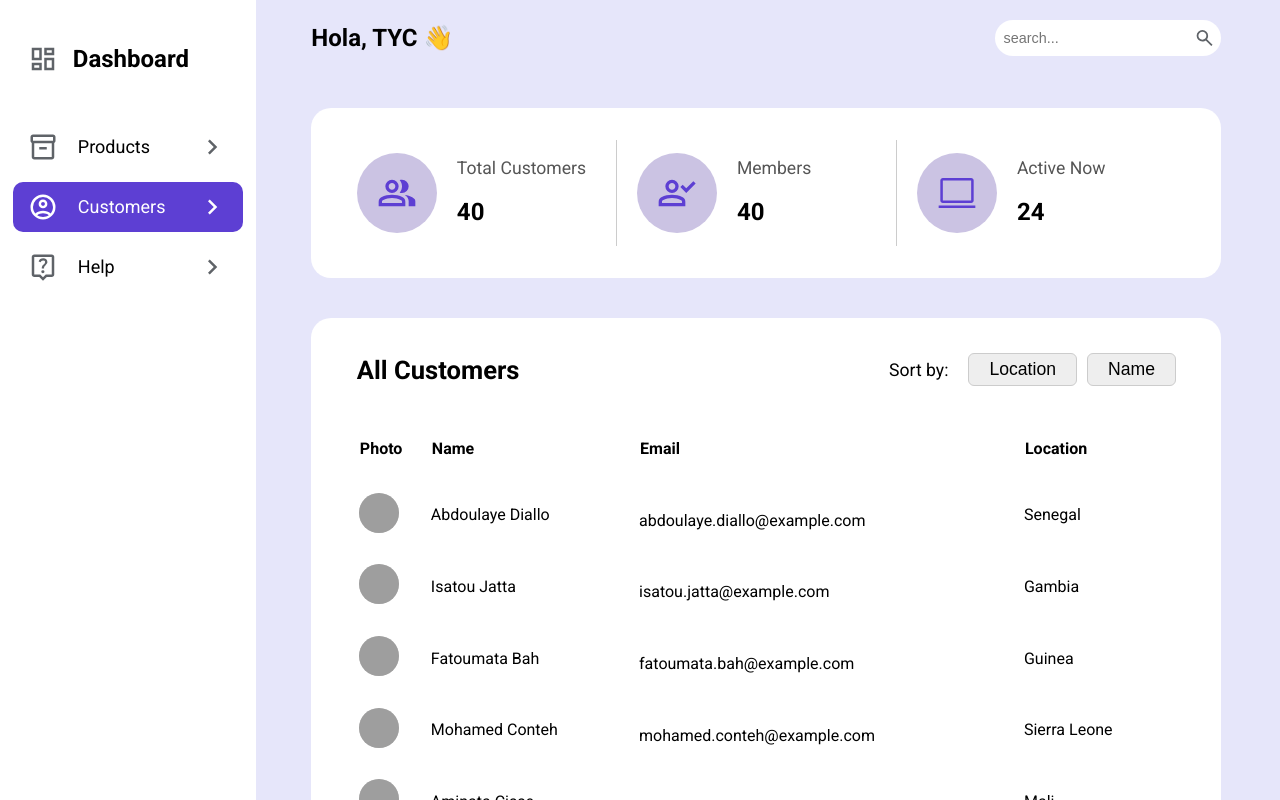
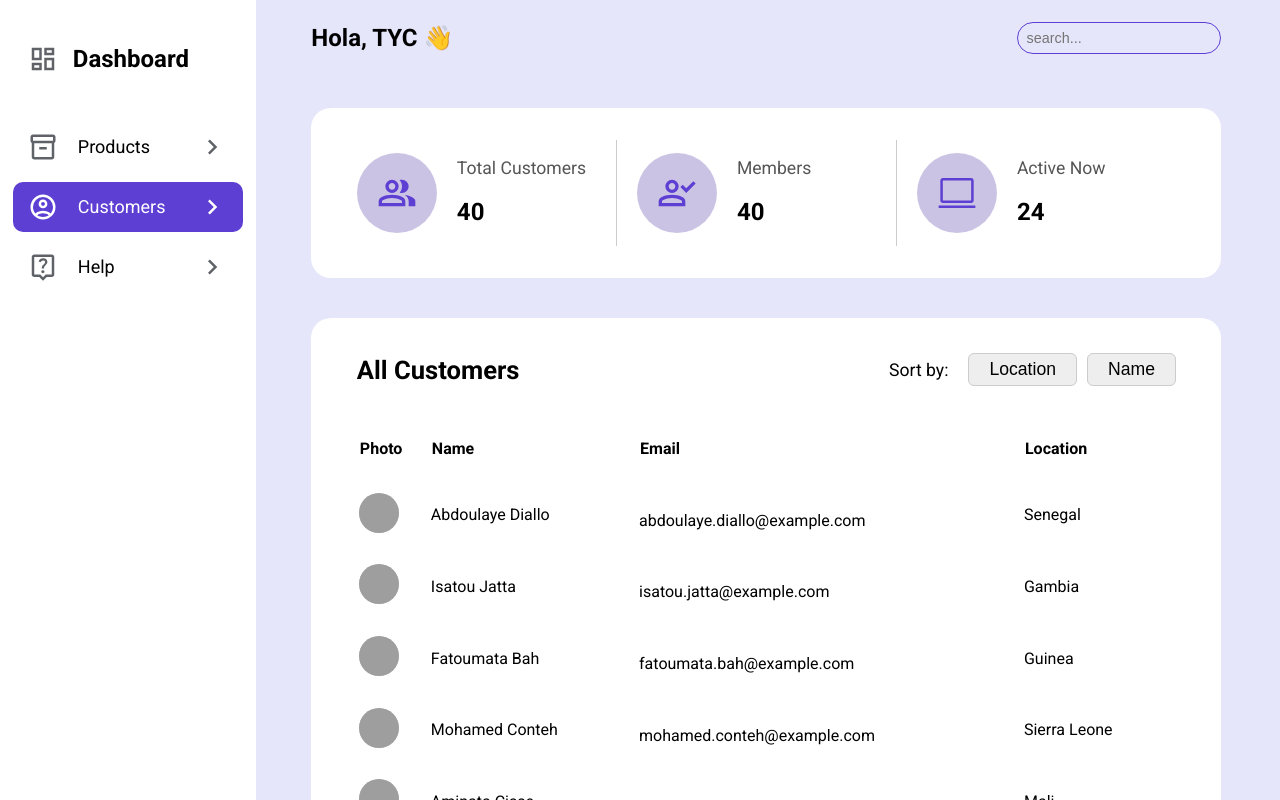
Before and after one commit to AliCamara20/Dashboard, a React (Vite) app: page / in a window 1280 px wide. Shown: the top 800 px of the page. Built offline with nearby package versions, Linux system fonts and the light colour scheme; grey boxes are pictures that could not be loaded; a web font is replaced by a local one.

Commit message:
updated my customer section

```diff
--- a/src/Dashboard.jsx
+++ b/src/Dashboard.jsx
@@ -1,12 +1,20 @@
 import Navbar from "./Sidebar"
 import Main from './MainContent';
-import { initialCustomers } from "./Data";
-import { totalCustomers } from "./Data";
+import { initialCustomers , totalCustomers, filterCustomers} from "./Data";
 import { useState } from "react";
 export default function Dashboard(){
 
     const [customers, setCustomers] = useState(initialCustomers);
+    const [query, setQuery] = useState('');
     let activeCustomers = totalCustomers.filter( c => c.active);
+    const results = filterCustomers(customers, query);
+
+
+
+    function handleTextChange(e){
+        setQuery(e.target.value);
+        console.log(query)
+    }
 
 
 
@@ -25,17 +33,18 @@ export default function Dashboard(){
     }
 
 
-
     return(
         <>
          <Navbar />
          <Main numOfCustomers={totalCustomers.length}
             numOfMembers={totalCustomers.length}
             numOfActive={activeCustomers.length}
-            customers={customers}
+            customers={results}
             onLocationClick={handleSortByLocation}
             onNameClick={handleSortByName}
             setCustomers={setCustomers}
+            query={query}
+            onChange={handleTextChange}
 
          />
         </>
--- a/src/Data.js
+++ b/src/Data.js
@@ -422,6 +422,13 @@ const initialCustomers = [
 ];
 
 
+function filterCustomers(customers, query){
+  query = query.toLowerCase();
+
+  return customers.filter(customer => customer.name.split(' ')
+  .some( word => word.toLowerCase().startsWith(query)));
+}
 
 
-export{initialCustomers, totalCustomers}
+
+export{initialCustomers, totalCustomers, filterCustomers};
--- a/src/Header.jsx
+++ b/src/Header.jsx
@@ -1,12 +1,11 @@
 
 
-export default function Header(){
+export default function Header({query, onChange}){
     return(
         <header className="header row">
             <h1 className="main-header" lang="de">Hola, TYC 👋</h1>
             <div className="search-bar">
-                <input type="text" className="input-field" placeholder="search..."/>
-                <svg xmlns="http://www.w3.org/2000/svg" height="24px" viewBox="0 -960 960 960" width="24px" fill="#5f6368"><path d="M784-120 532-372q-30 24-69 38t-83 14q-109 0-184.5-75.5T120-580q0-109 75.5-184.5T380-840q109 0 184.5 75.5T640-580q0 44-14 83t-38 69l252 252-56 56ZM380-400q75 0 127.5-52.5T560-580q0-75-52.5-127.5T380-760q-75 0-127.5 52.5T200-580q0 75 52.5 127.5T380-400Z"/></svg>
+                <input type="text" className="input-field" placeholder="search..." value={query} onChange={onChange}/>
             </div>
         </header>
     )
--- a/src/MainContent.jsx
+++ b/src/MainContent.jsx
@@ -4,13 +4,13 @@ import SortableCustomerTable from "./CustomerSection"
 import Loader from "./Loader"
 import { useState } from "react"
 
-export default function Main({numOfCustomers, numOfMembers, numOfActive, customers, onLocationClick, onNameClick, setCustomers}){
+export default function Main({numOfCustomers, numOfMembers, numOfActive, customers, onLocationClick, onNameClick, setCustomers, query, onChange}){
 
     return(
 
         <main className="main-content">
             <div className="container">
-                <Header />
+                <Header query={query} onChange={onChange} />
                 <Info numOfCustomers={numOfCustomers} numOfMembers={numOfMembers} numOfActive={numOfActive}/>
                 <SortableCustomerTable customers={customers} onLocationClick={onLocationClick} onNameClick={onNameClick} setCustomers={setCustomers}  />
 
--- a/src/index.css
+++ b/src/index.css
@@ -80,22 +80,24 @@ body{
 }
 
 .search-bar{
-  background: #fff;
   padding: 6px;
   display: flex;
   align-items: center;
   border-radius: 1000px;
+  border: 1px solid #5D3FD3;
 
 }
 
 .input-field{
   flex-grow: 1;
-  flex-shrink: 1  ;
+  flex-shrink: 1 ;
   border: none;
   font-size: .9rem;
   outline: none;
   width: 100%;
   max-width: 75px;
+  background-color: transparent;
+
 
 }
 .main-content{
```
